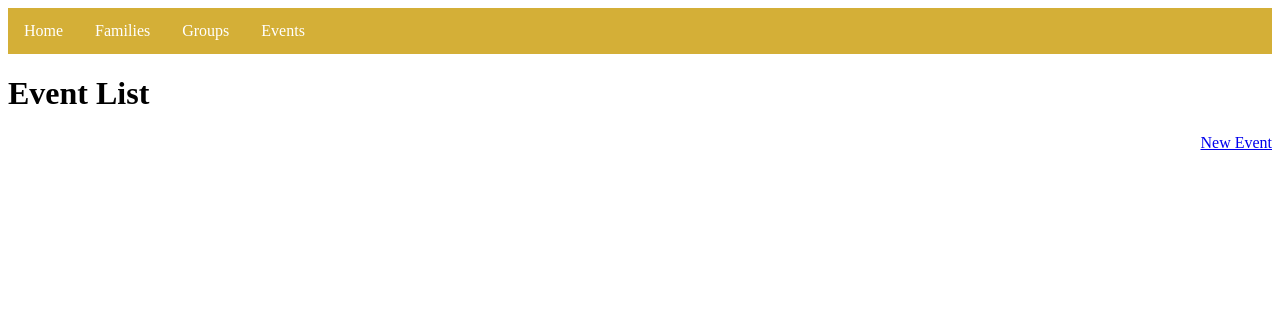
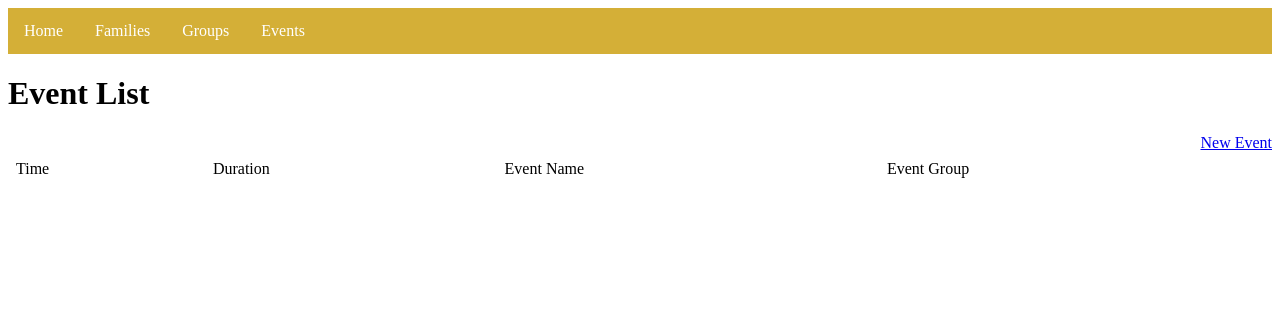
Before and after one commit to pihentagyu/django_chms, a Django app: page /events/ in a window 1280 px wide. Shown: the top 314 px of the page. Run offline with Django 3.2, Linux system fonts and the light colour scheme; data that the repository does not hold is empty; parts of the project's set-up code (start-up, migrations or seed data) failed here and were passed over; some libraries are stand-ins or nearby versions.

Commit message:
Recurring event functionality

```diff
--- a/events/forms.py
+++ b/events/forms.py
@@ -46,19 +46,25 @@ class EventForm(forms.ModelForm):
 class OccurrenceForm(forms.ModelForm):
     class Meta:
         model = Occurrence
-        fields = ('start_time', 'end_time')
+        fields = ('start_time', 'end_time', 'all_day')
         #initial = {'start_time': start_time, 'end_time': end_time}
     def __init__(self, *args, **kwargs):
         self.start_time = kwargs.pop('start_time', None)
         self.end_time = kwargs.pop('end_time', None)
+
+        if self.start_time:
+            self.start_time = datetime.strptime(self.start_time, '%Y%m%d%H%M')
+        if self.end_time:
+            self.end_time = datetime.strptime(self.end_time, '%Y%m%d%H%M')
         super(OccurrenceForm, self).__init__(*args, **kwargs)
         if self.start_time:
             self.fields['start_time'].initial = pytz.timezone(settings.TIME_ZONE).localize(self.start_time)
         if self.end_time:
             self.fields['end_time'].initial = pytz.timezone(settings.TIME_ZONE).localize(self.end_time)
+        self.fields['start_time'] = forms.SplitDateTimeField(widget=widgets.AdminSplitDateTime)
+        self.fields['end_time'] = forms.SplitDateTimeField(widget=widgets.AdminSplitDateTime)
+        self.fields['all_day'].initial = False
 
-        self.fields['start_time'].widget = widgets.AdminSplitDateTime()
-        self.fields['end_time'].widget = widgets.AdminSplitDateTime()
 
 OccurrenceFormset = forms.inlineformset_factory(
         Event, Occurrence,
@@ -78,5 +84,13 @@ class RecurringEventForm(forms.Form):
     )
     start_time = forms.TimeField(widget=widgets.AdminTimeWidget)
     end_time = forms.TimeField(widget=widgets.AdminTimeWidget)
-    begin_date = forms.DateField(widget=widgets.AdminDateWidget)
-    end_date = forms.DateField(widget=widgets.AdminDateWidget)
+    dtstart = forms.DateField(widget=widgets.AdminDateWidget)
+    until = forms.DateField(widget=widgets.AdminDateWidget)
+
+    def add_occurrences(self):
+        start_time = self.fields['start_time']
+        end_time = self.fields['end_time']
+        freq = self.fields['freq']
+        print('from recurrent event form'.format(start_time, end_time, freq))
+        Event.add_occurrences(self.fields['start_time'], self.fields['end_time'], freq=self.fields['freq'],
+                dtstart=self.fields['begin_date'], until=self.fields['end_date'])
--- a/events/templates/events/event_list.html
+++ b/events/templates/events/event_list.html
@@ -18,11 +18,17 @@
 	    <a href="{% url 'events:event_create' %}">New Event</a>
     </div>
     <table class="fam_list">
+        <tr>
+            <td>Time</td>
+            <td>Duration</td>
+            <td>Event Name</td>
+            <td>Event Group</td>
         {% for event in events %}
 	        <tr>
-            <th>{{ event.begin_time }}</th>
-            <td>{{ event.duration }}</td>
+            <td>{{ event.start_time }}</td>
+            <td>{{ event.get_duration }}</td>
             <td><a href="{% url 'events:event_detail' pk=event.event.pk %}">{{ event.event.name }}</a></td>
+            <td>{{ event.event.group }}</td>
 	 </tr>
     {% endfor %}
     </table>
--- a/events/views.py
+++ b/events/views.py
@@ -105,59 +105,63 @@ class OccurrenceInline(InlineFormSet):
     model = models.Occurrence
 
 
-#class EventCreateView(LoginRequiredMixin, CreateWithInlinesView):
 class EventCreateView(LoginRequiredMixin, CreateView):
     model = models.Event
-    #fields = ('name', 'location', 'group', 'event_type', 'description', 'creator')
     form_class = forms.EventForm
 
     template_name = 'events/event_form.html'
     success_url = reverse_lazy('events:event_list')
-    #inlines = (OccurrenceInline,)
 
     def get_context_data(self, **kwargs):
         context = super(EventCreateView, self).get_context_data(**kwargs)
         self.start_time = self.kwargs.get('start_time', 'none')
         self.end_time = self.kwargs.get('end_time', 'none')
-        if self.start_time:
-            self.start_time = datetime.strptime(self.start_time, '%Y%m%d%H%M')
-        if self.end_time:
-            self.end_time = datetime.strptime(self.end_time, '%Y%m%d%H%M')
         if self.request.POST:
+            #context['occurrences'] = forms.OccurrenceFormset(self.request.POST,
             context['occurrences'] = forms.OccurrenceFormset(self.request.POST,
                     form_kwargs={'start_time': self.start_time, 'end_time': self.end_time})
             context['recurring_events'] = forms.RecurringEventForm(self.request.POST)
         else:
             context['occurrences'] = forms.OccurrenceFormset(form_kwargs={'start_time': self.start_time,
-                'end_time': self.end_time})
+                 'end_time': self.end_time})
             context['recurring_events'] = forms.RecurringEventForm()
         return context
-
-    #def get_initial(self):
-    #    initial = super().get_initial()
-    #    initial['start_time'] = self.start_time
-    #    initial['end_time'] = self.end_time
-    #    return initial
 
     def form_valid(self, form):
         context = self.get_context_data()
         occurrences = context.get('occurrences')
-        print(occurrences)
+        recurring_events = context.get('recurring_events')
+        print('frequency from views {}'.format(recurring_events.fields['freq']))
+        print('event type: {}'.format(form.fields['event_type']))
+        print('fields: {}'.format(form.cleaned_data))
+        print('recurr fields: {}'.format(recurring_events.fields))
+        #print(recurring_events)
         with transaction.atomic():
+            #    #form.instance.created_by = self.request.user
+            #    #form.instance.updated_by = self.request.user
+            #    self.object = form.save()
+            #print(occurrences)
             self.object = form.save()
-            if occurrences.is_valid():
-                occurrences.save()
-            #for occurrence in context['occurrences']:
-            #    self.model.add_occurrences(occurrence['start_time'], occurrence['end_time'])
-            # if occurrences.is_valid():
+            #if occurrences.is_valid():
+            #    occurrences.instance = self.object
+            #    occurrences.save()
+            if recurring_events.is_valid():
+            #recurring_events.instance = self.object
+            #forms.RecurringEventForm().add_occurrences()
+                #recurring_events.instance = self.object
+                print(recurring_events.cleaned_data)
+                self.object.add_occurrences(**recurring_events.cleaned_data)
 
-            #     #occurrences.instance = self.object
-            #     #occurrences.save()
-            #     for
+
+            else:
+                print('errors:')
+                for error in recurring_events.errors:
+                    print(error)
+            #    #context.update({'occurrences': occurrences})
+            #    #print('{} not valid'.format(occurrences))
+
         return super(EventCreateView, self).form_valid(form)
 
-
-#class EventUpdateView(LoginRequiredMixin, UpdateView):
 class EventUpdateView(LoginRequiredMixin, UpdateWithInlinesView):
     model = models.Event
     template_name = 'events/event_form.html'
```
Also changed, not shown: events/models.py (+26 -20 lines), events/templates/events/event_form.html (+5 -8 lines).
